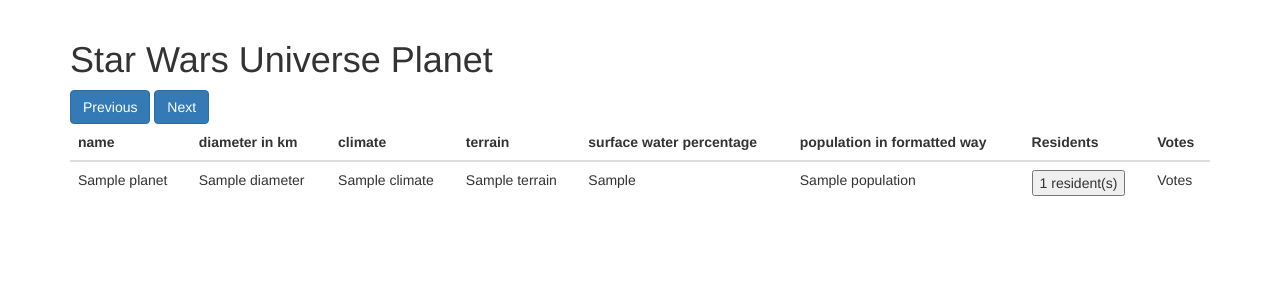
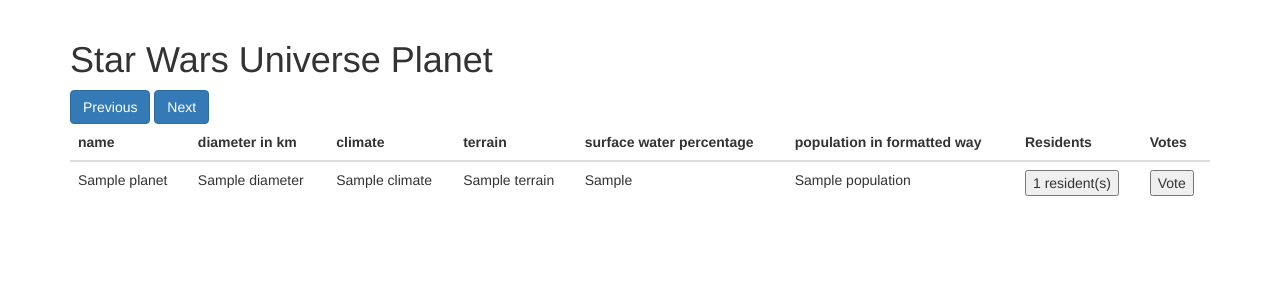
Before and after one commit to SzabolcsHornyak/sw_web_cc, a Flask app: template templates/index.html in a window 1280 px wide. Shown: the part 52-352 px from the top of the page. Run offline with Flask 2, Linux system fonts and the light colour scheme; the template is opened without the code that fills it: most values are stand-ins (such as "Sample title", 1, 10 or a date in 2020); some libraries are stand-ins or nearby versions.

Commit message:
add voting function

```diff
--- a/main.py
+++ b/main.py
@@ -1,5 +1,6 @@
-from flask import Flask, render_template, request, redirect, url_for, session, escape
+from flask import Flask, render_template, request, redirect, url_for, session, escape, jsonify
 import requests
+from datetime import datetime
 import json
 from werkzeug.security import generate_password_hash, check_password_hash
 from db_handling import execute_sql_statement
@@ -56,6 +57,33 @@ def login():
     return redirect(url_for('root_page'))
 
 
+@app.route('/vote_stats')
+def vote_stats():
+    stat = execute_sql_statement("SELECT count(*), planet_name FROM planet_votes group by planet_name")
+    vote_json = []
+    for i in range(len(stat)):
+        temp_tupl = {}
+        temp_tupl['count'] = stat[i][0]
+        temp_tupl['planet'] = stat[i][1]
+        vote_json.append(temp_tupl)
+    return json.dumps(vote_json)
+
+
+@app.route('/vote', methods=['GET', 'POST'])
+def vote_page():
+    vote_datas = json.loads(request.form['myData'])
+    Planet_id = vote_datas['P_id']
+    Planet_name = vote_datas['Planet']
+    sub_time = datetime.now()
+    User_id = execute_sql_statement("SELECT id FROM users where username='" + session['username'] + "'")[0][0]
+    have_vote = execute_sql_statement("SELECT count(*) FROM planet_votes where planet_name='" + Planet_name + "' and user_id=" + str(User_id))[0][0]
+    if (have_vote > 0):
+        print('Have vote for this planet')
+    else:
+        execute_sql_statement("""INSERT INTO planet_votes (planet_id, planet_name, user_id, submission_time) VALUES (%s, %s, %s, %s)""", (Planet_id, Planet_name, User_id, sub_time.replace(microsecond=0)))
+    return redirect(url_for('root_page'))
+
+
 @app.route('/signup', methods=['POST'])
 def signup():
     if request.method == 'POST':
@@ -75,7 +103,6 @@ def signup():
 
 @app.route('/', methods=['POST', 'GET'])
 def root_page():
-
     # check user logged in
     logged_user = ''
     if session.get('username'):
@@ -105,6 +132,7 @@ def root_page():
         planets[i]['diameter'] = format_thousands(planets[i]['diameter'], ' km')
         planets[i]['surface_water'] = format_thousands(planets[i]['surface_water'], '%')
         planets[i]['population'] = format_thousands(planets[i]['population'], ' people')
+        planets[i]['url'] = planets[i]['url'].split('/')[5]
     return render_template('index.html', planets=planets, but_next=but_next, but_prev=but_prev, act_page=act_page, logged_user=logged_user)
 
 
--- a/static/main.js
+++ b/static/main.js
@@ -1,6 +1,7 @@
 $('#reg_button').on('click', function(){
    $('#Signup_Modal').css("display", "block");
 });
+
 
 $('#logout_button').on('click', function(){
    window.location.replace('/logout');
@@ -20,6 +21,32 @@ $('.btn').on('click', function(){
 });
 
 
+$("#voting_stat_button").on('click', function(){
+    $('.modal_header').text('Voting Statistics');
+    $.ajax({
+        type: 'GET',
+        url: "/vote_stats",
+        data: { get_param: 'value' },
+        dataType: 'json',
+        success: function (data) {
+            // table header structure
+            var content = "<table class='table table-hover'><thead>";
+            content += "<tr><th>Votes</th><th>Planet</th></thead><tbody>";
+            for(i=0; i < data.length; i++){
+                content +="<tr>";
+                content += "<td>" + JSON.stringify(data[i]['count']) + "</td>";
+                content += "<td>" + JSON.stringify(data[i]['planet']).replace(/\"/g, "") + "</td>";
+                content +="</tr>";
+            }
+            content += "</tbody></table>";
+            $('.modal_table').empty();
+            $('.modal_table').append(content);
+            $('#myModal').css("display", "block");
+        }
+    })
+});
+
+
 $(".myBtn").on('click', function(){
     var bdata = $.parseJSON($(this).attr('data-button'));
     $('.modal_header').text('Residents of ' + bdata['planet']);
@@ -34,12 +61,14 @@ $(".myBtn").on('click', function(){
         dataType: 'json',
         success: function (data) {
             var residents = data['results'][bdata['p_index']]['residents'];
+            // table header structure
             var content = "<table class='table table-hover'><thead>"
             content += "<tr><th>Name</th><th>height (in meters)</th><th>mass (in kg)</th>"
             content += "<th>skin color</th><th>hair color</th><th>eye color</th>"
             content += "<th>birth year</th><th>gender</tr></thead><tbody>";
             for(i=0; i < residents.length; i++){
                 content +="<tr>";
+                // ask residents one by one
                 $.ajax({
                     type: 'GET',
                     url: residents[i],
@@ -71,3 +100,19 @@ $(".myBtn").on('click', function(){
 $(".close").on('click', function(){
         $('.modal').css("display", "none");
 });
+
+
+$(".vote_button").on('click', function(){
+    var bdata = $(this).attr('data-button');
+    $.post("/vote", {"myData": bdata});
+    alert('Voted to ' + $.parseJSON(bdata)['Planet']);
+    // WHY NOT WORK?
+    /*$.ajax({
+        url: '/vote',
+        type: 'POST',
+        dataType: 'json',
+        data: {"myData": bdata},
+        success: function(response) {
+                console.log(response);
+            }})*/
+});
--- a/templates/index.html
+++ b/templates/index.html
@@ -18,7 +18,7 @@
             </div>
             <ul class="nav navbar-nav">
                 <li><a href="#">Planet lists</a></li>
-                <li><a href="#">Voting Statistic</a></li>
+                <li><a href="#"><div id = "voting_stat_button">Voting Statistic</div></a></li>
                 {% if logged_user!='' %}
                 <li><a href="#"><div id = "logout_button">Logout</div></a></li>
                 {% else %}
@@ -70,7 +70,11 @@
                 No known residents
                 {% endif %}
             </td>
-            <td>Votes</td>
+            <td>
+                {% if logged_user!='' %}
+                <button class="vote_button" data-button='{ "Planet": "{{ planet['name'] }}", "P_id": {{ planet['url'] }} }'>Vote</button>
+                {% endif %}
+            </td>
         </tr>
         {% endfor %}
         </tbody>
```
